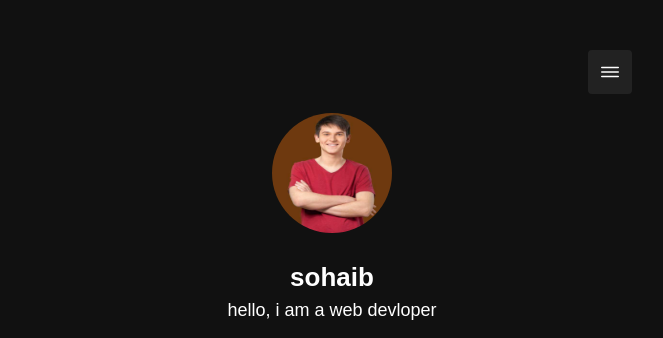
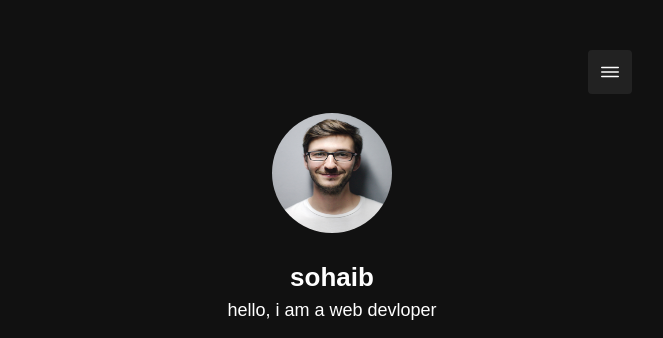
Before and after one commit to 3omai0/test1, a plain HTML site: page index.html in a window 1280 px wide. Shown: the top 338 px of the page, without its empty margins (308-971 px from the left). Drawn offline with nearby package versions, Linux system fonts and the light colour scheme.

Commit message:
Update index.html

```diff
--- a/index.html
+++ b/index.html
@@ -23,7 +23,7 @@
 
 
         <div class="img">
-            <img src="تصميم بدون عنوان (7).jpg" alt="">
+            <img src="R.png" alt="">
         </div>
 
 
```
